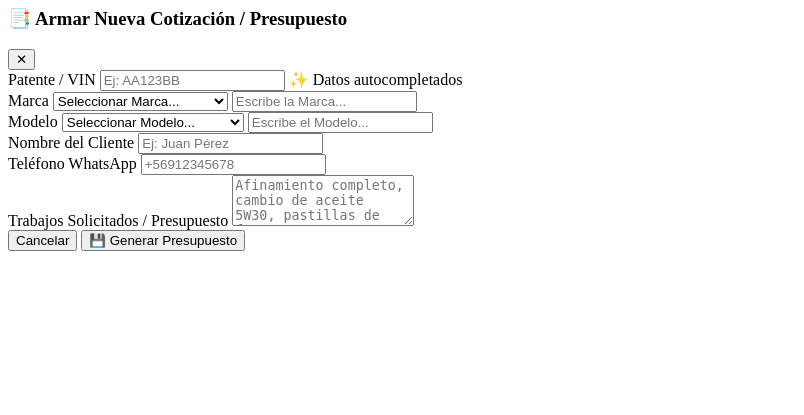
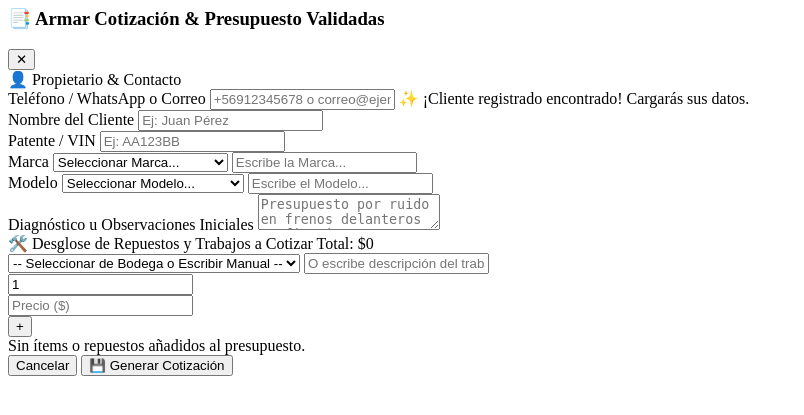
Before and after one commit to GarciaCL/taller-mecanico-saas, a Flask app: template templates/modales/crear_cotizacion.html in a window 1280 px wide. Shown: the top 415 px of the page, without its empty margins (0-804 px from the left). Run offline with Flask 3, Linux system fonts and the light colour scheme; the template is opened without the code that fills it, so the values that code supplies are empty.

Commit message:
Agregado autocompletado de cliente por contacto e ingreso directo de items/precios en cotizaciones para validacion en PDF

```diff
--- a/templates/modales/crear_cotizacion.html
+++ b/templates/modales/crear_cotizacion.html
@@ -1,19 +1,36 @@
 <div id="modal-crear-cotizacion" class="fixed inset-0 bg-black/80 backdrop-blur-sm flex items-center justify-center hidden z-50 p-4 overflow-y-auto">
-    <div class="bg-slate-900 border border-slate-800 w-full max-w-lg p-6 rounded-2xl shadow-2xl space-y-4 my-8">
+    <div class="bg-slate-900 border border-slate-800 w-full max-w-2xl p-6 rounded-2xl shadow-2xl space-y-4 my-8">
         <div class="flex justify-between items-center border-b border-slate-800 pb-3">
-            <h3 class="text-base font-bold text-white flex items-center gap-2">📑 Armar Nueva Cotización / Presupuesto</h3>
+            <h3 class="text-base font-bold text-white flex items-center gap-2">📑 Armar Cotización & Presupuesto Validadas</h3>
             <button type="button" onclick="document.getElementById('modal-crear-cotizacion').classList.add('hidden')" class="text-slate-400 hover:text-white font-bold text-lg">✕</button>
         </div>
 
-        <form action="/crear_cotizacion#cot" method="POST" class="space-y-3 text-xs">
+        <form action="/crear_cotizacion#cot" method="POST" id="form-crear-cotizacion" class="space-y-4 text-xs">
+            <!-- BUSCADOR / DATOS DEL CLIENTE -->
+            <div class="bg-slate-950 p-3 rounded-xl border border-slate-800/80 space-y-3">
+                <span class="text-[11px] font-bold text-amber-400 uppercase tracking-wider block">👤 Propietario & Contacto</span>
+
+                <div class="grid grid-cols-1 md:grid-cols-2 gap-2">
+                    <div>
+                        <label class="block text-slate-400 mb-1 font-semibold">Teléfono / WhatsApp o Correo</label>
+                        <input type="text" id="cot-telefono-input" name="telefono" onkeyup="buscarClientePorContactoCot()" placeholder="+56912345678 o correo@ejemplo.com" required class="w-full bg-slate-900 border border-slate-800 rounded-xl px-3 py-2 text-white focus:outline-none focus:border-amber-500">
+                        <span id="cot-msg-cliente-hallado" class="text-[10px] text-emerald-400 hidden mt-1 block">✨ ¡Cliente registrado encontrado! Cargarás sus datos.</span>
+                    </div>
+
+                    <div>
+                        <label class="block text-slate-400 mb-1 font-semibold">Nombre del Cliente</label>
+                        <input type="text" id="cot-cliente-input" name="cliente" placeholder="Ej: Juan Pérez" required class="w-full bg-slate-900 border border-slate-800 rounded-xl px-3 py-2 text-white focus:outline-none focus:border-amber-500">
+                    </div>
+                </div>
+            </div>
+
+            <!-- PATENTE, MARCA Y MODELO -->
             <div class="grid grid-cols-1 md:grid-cols-3 gap-2">
                 <div>
                     <label class="block text-slate-400 mb-1 font-semibold">Patente / VIN</label>
                     <input type="text" id="cot-patente-input" name="patente" onkeyup="autocompletarDatosCotizacion()" placeholder="Ej: AA123BB" required class="w-full bg-slate-950 border border-slate-800 rounded-xl px-3 py-2 text-white font-mono font-bold uppercase focus:outline-none focus:border-amber-500">
-                    <span id="cot-msg-autocompletado" class="text-[10px] text-emerald-400 hidden">✨ Datos autocompletados</span>
                 </div>
 
-                <!-- MARCA -->
                 <div>
                     <label class="block text-slate-400 mb-1 font-semibold">Marca</label>
                     <select id="select-marca-cot" name="marca" onchange="actualizarModelosSegunMarca('cot')" class="w-full bg-slate-950 border border-slate-800 rounded-xl px-3 py-2 text-white focus:outline-none focus:border-amber-500">
@@ -26,7 +43,6 @@
                     <input type="text" id="input-marca-nueva-cot" name="marca_input" placeholder="Escribe la Marca..." class="hidden mt-1 w-full bg-slate-950 border border-slate-800 rounded-xl px-3 py-2 text-white">
                 </div>
 
-                <!-- MODELO DINÁMICO -->
                 <div>
                     <label class="block text-slate-400 mb-1 font-semibold">Modelo</label>
                     <select id="select-modelo-cot" name="modelo" onchange="evaluarNuevoModelo('cot')" class="w-full bg-slate-950 border border-slate-800 rounded-xl px-3 py-2 text-white focus:outline-none focus:border-amber-500">
@@ -37,26 +53,55 @@
                 </div>
             </div>
 
-            <div class="grid grid-cols-1 md:grid-cols-2 gap-2">
-                <div>
-                    <label class="block text-slate-400 mb-1 font-semibold">Nombre del Cliente</label>
-                    <input type="text" id="cot-cliente-input" name="cliente" placeholder="Ej: Juan Pérez" required class="w-full bg-slate-950 border border-slate-800 rounded-xl px-3 py-2 text-white focus:outline-none focus:border-amber-500">
+            <!-- DETALLE DE TRABAJOS SOLICITADOS -->
+            <div>
+                <label class="block text-slate-400 mb-1 font-semibold">Diagnóstico u Observaciones Iniciales</label>
+                <textarea name="sintomas" rows="2" class="w-full bg-slate-950 border border-slate-800 rounded-xl p-2.5 text-white focus:outline-none focus:border-amber-500" placeholder="Presupuesto por ruido en frenos delanteros y afinamiento..."></textarea>
+            </div>
+
+            <!-- DESGLOSE DE REPUESTOS Y MANO DE OBRA (CON PRECIOS PARA EL PDF) -->
+            <div class="bg-slate-950 p-4 rounded-xl border border-slate-800 space-y-3">
+                <div class="flex justify-between items-center">
+                    <span class="text-xs font-bold text-amber-400">🛠️ Desglose de Repuestos y Trabajos a Cotizar</span>
+                    <span class="text-xs font-bold text-emerald-400" id="cot-total-vista">Total: $0</span>
                 </div>
-                <div>
-                    <label class="block text-slate-400 mb-1 font-semibold">Teléfono WhatsApp</label>
-                    <input type="text" id="cot-telefono-input" name="telefono" placeholder="+56912345678" required class="w-full bg-slate-950 border border-slate-800 rounded-xl px-3 py-2 text-white focus:outline-none focus:border-amber-500">
+
+                <div class="grid grid-cols-1 md:grid-cols-12 gap-2">
+                    <div class="md:col-span-6">
+                        <select id="cot-item-select" onchange="seleccionarRepuestoBodegaCot()" class="w-full bg-slate-900 border border-slate-800 rounded-xl px-2.5 py-2 text-slate-200">
+                            <option value="">-- Seleccionar de Bodega o Escribir Manual --</option>
+                            {% for r in inventario %}
+                            <option value="{{ r[0] }}" data-nombre="{{ r[3] }}" data-precio="{{ r[5] if r[5] else 0 }}">📦 {{ r[3] }} (Stock: {{ r[4] }})</option>
+                            {% endfor %}
+                        </select>
+                        <input type="text" id="cot-item-desc" placeholder="O escribe descripción del trabajo..." class="w-full mt-1 bg-slate-900 border border-slate-800 rounded-xl px-2.5 py-1.5 text-white">
+                    </div>
+
+                    <div class="md:col-span-2">
+                        <input type="number" id="cot-item-cant" value="1" min="1" placeholder="Cant." class="w-full bg-slate-900 border border-slate-800 rounded-xl px-2.5 py-2 text-white text-center">
+                    </div>
+
+                    <div class="md:col-span-3">
+                        <input type="number" id="cot-item-precio" placeholder="Precio ($)" class="w-full bg-slate-900 border border-slate-800 rounded-xl px-2.5 py-2 text-white">
+                    </div>
+
+                    <div class="md:col-span-1">
+                        <button type="button" onclick="agregarLineaCotizacion()" class="w-full h-full bg-amber-600 hover:bg-amber-500 text-white font-bold rounded-xl text-base flex items-center justify-center">+</button>
+                    </div>
+                </div>
+
+                <!-- LISTA DE ÍTEMS AGREGADOS -->
+                <div id="cot-items-contenedor" class="space-y-1.5 pt-2">
+                    <span id="cot-sin-items" class="text-[11px] text-slate-500 italic block text-center py-2">Sin ítems o repuestos añadidos al presupuesto.</span>
                 </div>
             </div>
 
-            <div>
-                <label class="block text-slate-400 mb-1 font-semibold">Trabajos Solicitados / Presupuesto</label>
-                <textarea name="sintomas" rows="3" class="w-full bg-slate-950 border border-slate-800 rounded-xl p-3 text-white focus:outline-none focus:border-amber-500" placeholder="Afinamiento completo, cambio de aceite 5W30, pastillas de freno..."></textarea>
-            </div>
+            <input type="hidden" name="items_cotizacion_json" id="items_cotizacion_json" value="[]">
 
             <div class="pt-2 flex gap-2">
                 <button type="button" onclick="document.getElementById('modal-crear-cotizacion').classList.add('hidden')" class="w-1/2 bg-slate-800 text-slate-300 font-semibold py-2.5 rounded-xl">Cancelar</button>
                 <button type="submit" class="w-1/2 bg-amber-600 hover:bg-amber-500 text-white font-semibold py-2.5 rounded-xl shadow-lg shadow-amber-600/20 flex items-center justify-center gap-1">
-                    💾 Generar Presupuesto
+                    💾 Generar Cotización
                 </button>
             </div>
         </form>
```
Also changed, not shown: modulos/cotizaciones.py (+57 -0 lines), rutas/clientes_rutas.py (+34 -0 lines), rutas/cotizaciones_rutas.py (+8 -1 lines), static/js/cotizaciones.js (+105 -0 lines).
